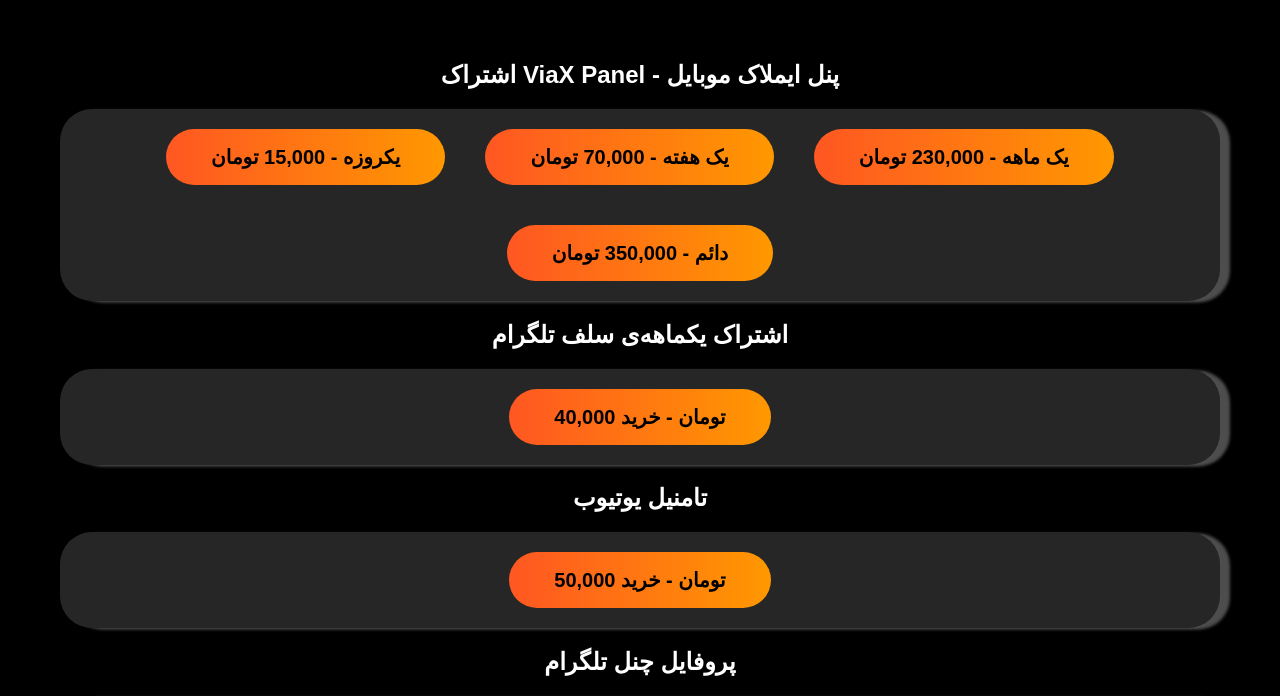
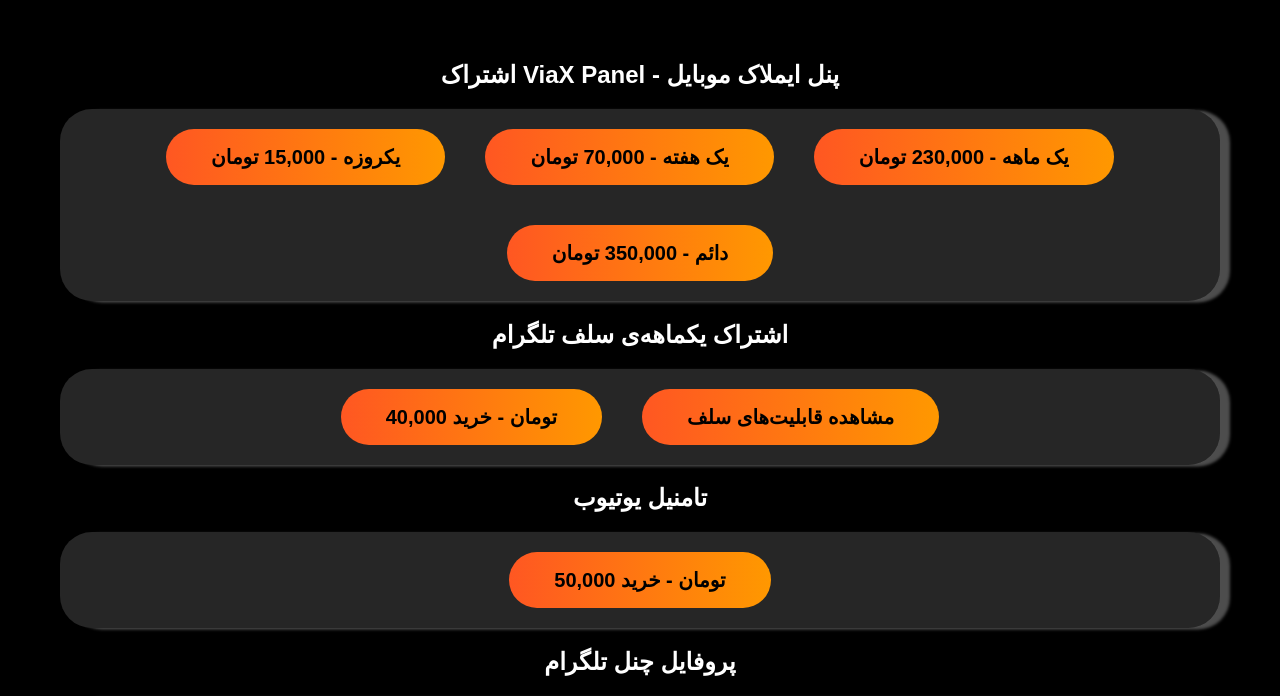
Before and after one commit to AmirZzzw/Site, a plain HTML site: page index.html in a window 1280 px wide. Shown: the part 99-795 px from the top of the page. Drawn offline with Linux system fonts and the light colour scheme; a web font is replaced by a local one.

Commit message:
Update index.html

```diff
--- a/index.html
+++ b/index.html
@@ -32,6 +32,7 @@
         <h1>اشتراک یکماهه‌ی سلف تلگرام</h1>
         <div class="product">
             <button onclick="openPaymentPage('اشتراک یکماهه‌ی سلف تلگرام', 50000)">40,000 تومان - خرید</button>
+            <button onclick="openFeaturesPage()">مشاهده قابلیت‌های سلف</button>
         </div>
 
         <h1>تامنیل یوتیوب</h1>
```
